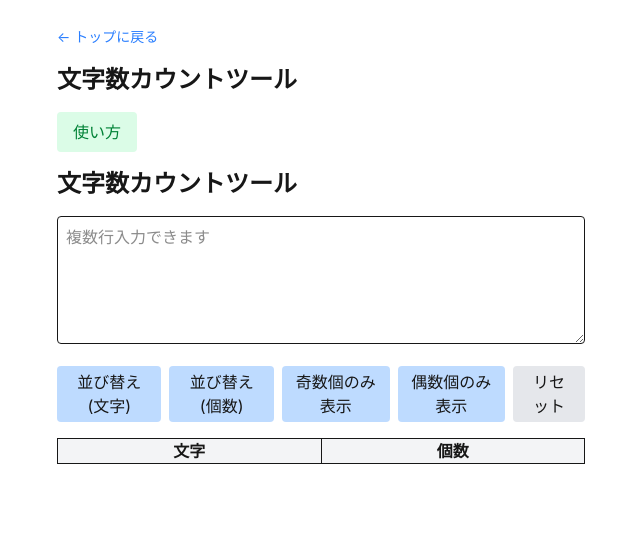
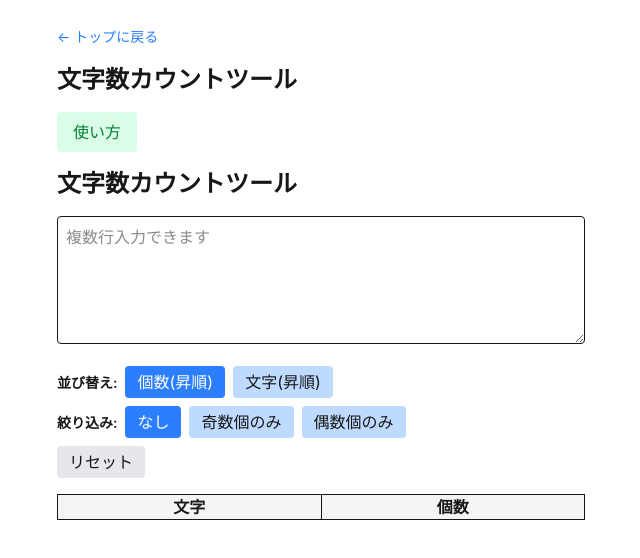
Before and after one commit to izmktr/riddletools, a Next.js app: page /count in a window 1280 px wide. Shown: the top 558 px of the page, without its empty margins (319-959 px from the left). Built offline with nearby package versions, Linux system fonts and the light colour scheme.

Commit message:
feat: 並び替えと絞り込み機能のUI改善と初期値の設定

```diff
--- a/src/app/count/page.tsx
+++ b/src/app/count/page.tsx
@@ -5,7 +5,8 @@ import Link from "next/link";
 export default function CountPage() {
   const [showManual, setShowManual] = useState(false);
   const [text, setText] = useState("");
-  const [sortType, setSortType] = useState<string | null>(null);
+  const [sortType, setSortType] = useState<string | null>("count");
+  const [sortOrder, setSortOrder] = useState<"asc" | "desc">("asc");
   const [filterType, setFilterType] = useState<string | null>(null);
 
   // 文字ごとのカウント
@@ -15,10 +16,27 @@ export default function CountPage() {
   }, {} as Record<string, number>);
 
   let result = Object.entries(charCount);
-  if (sortType === "char") result = result.sort((a, b) => a[0].localeCompare(b[0]));
-  if (sortType === "count") result = result.sort((a, b) => b[1] - a[1]);
+  if (sortType === "char") {
+    result = sortOrder === "asc"
+      ? result.sort((a, b) => a[0].localeCompare(b[0]))
+      : result.sort((a, b) => b[0].localeCompare(a[0]));
+  }
+  if (sortType === "count") {
+    result = sortOrder === "asc"
+      ? result.sort((a, b) => a[1] - b[1])
+      : result.sort((a, b) => b[1] - a[1]);
+  }
   if (filterType === "odd") result = result.filter(([, count]) => count % 2 === 1);
   if (filterType === "even") result = result.filter(([, count]) => count % 2 === 0);
+
+  const handleSortClick = (type: string) => {
+    if (sortType === type) {
+      setSortOrder(sortOrder === "asc" ? "desc" : "asc");
+    } else {
+      setSortType(type);
+      setSortOrder("asc");
+    }
+  };
 
   return (
     <main className="max-w-xl mx-auto p-6">
@@ -60,12 +78,50 @@ export default function CountPage() {
         onChange={e => setText(e.target.value)}
         placeholder="複数行入力できます"
       />
-      <div className="flex gap-2 mb-4">
-        <button className="px-3 py-1 bg-blue-200 rounded" onClick={() => setSortType("char")}>並び替え(文字)</button>
-        <button className="px-3 py-1 bg-blue-200 rounded" onClick={() => setSortType("count")}>並び替え(個数)</button>
-        <button className="px-3 py-1 bg-blue-200 rounded" onClick={() => setFilterType("odd")}>奇数個のみ表示</button>
-        <button className="px-3 py-1 bg-blue-200 rounded" onClick={() => setFilterType("even")}>偶数個のみ表示</button>
-        <button className="px-3 py-1 bg-gray-200 rounded" onClick={() => {setSortType(null);setFilterType(null);setText("");}}>リセット</button>
+      <div className="mb-4">
+        <div className="mb-2">
+          <span className="text-sm font-semibold mr-2">並び替え:</span>
+          <div className="inline-flex gap-2">
+            <button
+              className={`px-3 py-1 rounded ${sortType === "count" ? "bg-blue-500 text-white" : "bg-blue-200"}`}
+              onClick={() => handleSortClick("count")}
+            >
+              個数({sortType === "count" ? (sortOrder === "asc" ? "昇順" : "降順") : "昇順"})
+            </button>
+            <button
+              className={`px-3 py-1 rounded ${sortType === "char" ? "bg-blue-500 text-white" : "bg-blue-200"}`}
+              onClick={() => handleSortClick("char")}
+            >
+              文字({sortType === "char" ? (sortOrder === "asc" ? "昇順" : "降順") : "昇順"})
+            </button>
+          </div>
+        </div>
+        <div className="mb-2">
+          <span className="text-sm font-semibold mr-2">絞り込み:</span>
+          <div className="inline-flex gap-2">
+            <button
+              className={`px-3 py-1 rounded ${filterType === null ? "bg-blue-500 text-white" : "bg-blue-200"}`}
+              onClick={() => setFilterType(null)}
+            >
+              なし
+            </button>
+            <button
+              className={`px-3 py-1 rounded ${filterType === "odd" ? "bg-blue-500 text-white" : "bg-blue-200"}`}
+              onClick={() => setFilterType("odd")}
+            >
+              奇数個のみ
+            </button>
+            <button
+              className={`px-3 py-1 rounded ${filterType === "even" ? "bg-blue-500 text-white" : "bg-blue-200"}`}
+              onClick={() => setFilterType("even")}
+            >
+              偶数個のみ
+            </button>
+          </div>
+        </div>
+        <div>
+          <button className="px-3 py-1 bg-gray-200 rounded" onClick={() => {setSortType(null);setSortOrder("asc");setFilterType(null);setText("");}}>リセット</button>
+        </div>
       </div>
       <div>
         <table className="w-full border">
```
